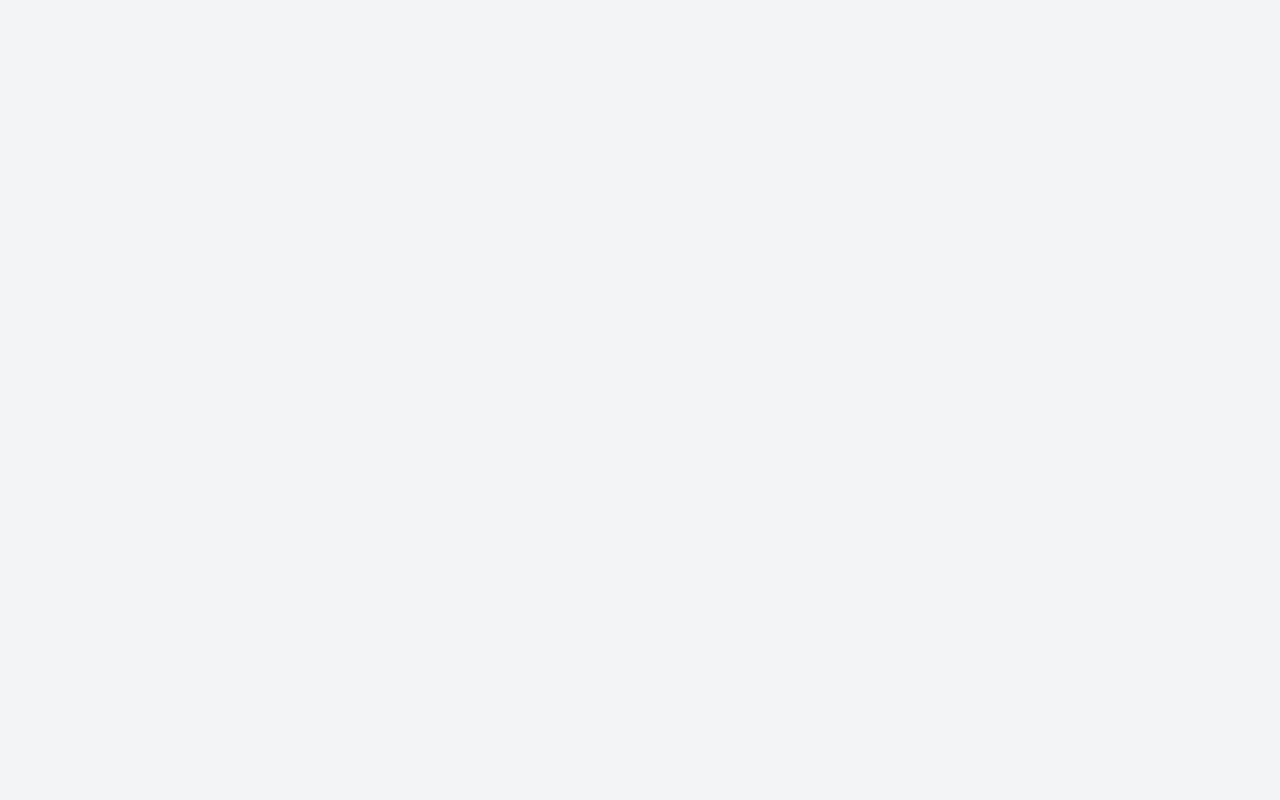
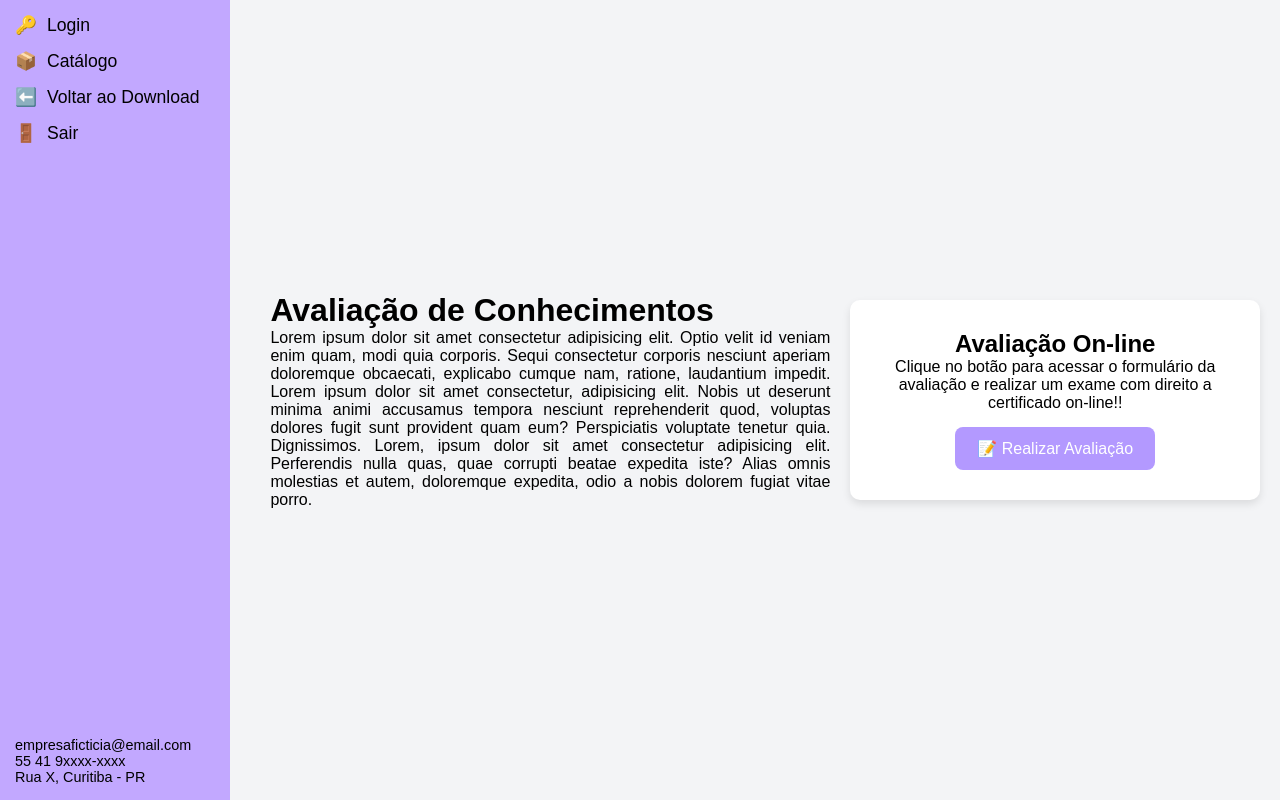
Before and after one commit to Nagel-P/ddd, a React (Create React App) app in the folder front-ddd/: page /avaliacao in a window 1280 px wide. Before the commit this address had no page. Built offline with nearby package versions, Linux system fonts and the light colour scheme; sample sign-in values are in the browser's storage.

Commit message:
tela de avaliacao, melhorias nas sidebars

```diff
--- a/front-ddd/src/App.jsx
+++ b/front-ddd/src/App.jsx
@@ -5,6 +5,7 @@ import Download from "./pages/Download";
 import Login from "./pages/Login";
 import ReLogin from "./pages/ReLogin";
 import ProtectedRoute from "./ProtectedRoute";
+import Avaliacao from "./pages/Avaliacao"; //
 
 const App = () => {
   return (
@@ -14,6 +15,7 @@ const App = () => {
         <Route path="/produto" element={<Produto />} />
         <Route path="/login" element={<Login />} />
         <Route path="/relogin" element={<ReLogin />} />
+        <Route path="/avaliacao" element={<Avaliacao />} />
 
         {/* Rota protegida para pagamento */}
         <Route
--- /dev/null
+++ b/front-ddd/src/pages/Avaliacao.jsx
@@ -0,0 +1,76 @@
+import { useEffect } from "react";
+import { useNavigate } from "react-router-dom";
+
+const Avaliacao = () => {
+  const navigate = useNavigate();
+
+  useEffect(() => {
+    const token = localStorage.getItem("token");
+    if (!token) {
+      navigate("/relogin");
+    }
+  }, [navigate]);
+
+  return (
+    <div className="container">
+      <aside className="sidebar">
+        <ul>
+          <li onClick={() => navigate("/relogin")} style={{ cursor: "pointer" }}>
+            <span>🔑</span> Login
+          </li>
+          <li onClick={() => navigate("/produto")} style={{ cursor: "pointer" }}>
+            <span>📦</span> Catálogo
+          </li>
+          <li onClick={() => navigate("/download")} style={{ cursor: "pointer" }}>
+            <span>⬅️</span> Voltar ao Download
+          </li>
+          <li
+            onClick={() => {
+              localStorage.removeItem("token");
+              window.location.href = "/relogin";
+            }}
+          >
+            <span>🚪</span> Sair
+          </li>
+        </ul>
+        <div className="contact-info">
+          <p>empresaficticia@email.com</p>
+          <p>55 41 9xxxx-xxxx</p>
+          <p>Rua X, Curitiba - PR</p>
+        </div>
+      </aside>
+
+      <main className="main-content">
+              <div className="product-descricao">
+                <h1>Avaliação de Conhecimentos</h1>
+                <p>
+                  Lorem ipsum dolor sit amet consectetur adipisicing elit. Optio velit id veniam enim
+                  quam, modi quia corporis. Sequi consectetur corporis nesciunt aperiam doloremque
+                  obcaecati, explicabo cumque nam, ratione, laudantium impedit. Lorem ipsum dolor sit amet
+                  consectetur, adipisicing elit. Nobis ut deserunt minima animi accusamus tempora nesciunt
+                  reprehenderit quod, voluptas dolores fugit sunt provident quam eum? Perspiciatis
+                  voluptate tenetur quia. Dignissimos. Lorem, ipsum dolor sit amet consectetur adipisicing
+                  elit. Perferendis nulla quas, quae corrupti beatae expedita iste? Alias omnis molestias
+                  et autem, doloremque expedita, odio a nobis dolorem fugiat vitae porro.
+                </p>
+              </div>
+
+              <div className="product-info">
+          <h1>Avaliação On-line</h1>
+          <p>
+            Clique no botão para acessar o formulário da avaliação
+            e realizar um exame com direito a certificado on-line!!
+          </p>
+          <button
+            className="button"
+            onClick={() => window.open("")}
+          >
+            📝 Realizar Avaliação
+          </button>
+        </div>
+            </main>
+    </div>
+  );
+};
+
+export default Avaliacao;
--- a/front-ddd/src/pages/Download.jsx
+++ b/front-ddd/src/pages/Download.jsx
@@ -1,27 +1,37 @@
 import { useNavigate } from "react-router-dom";
+import { useEffect } from "react";
 
 const Download = () => {
   const navigate = useNavigate();
+
+  useEffect(() => {
+    const token = localStorage.getItem("token");
+    if (!token) {
+      navigate("/relogin");
+    }
+  }, [navigate]);
 
   return (
     <div className="container">
       <aside className="sidebar">
         <ul>
-        <li onClick={() => navigate("/login")} style={{ cursor: "pointer" }}>
-          <span>📝</span> Cadastrar
-        </li>
           <li onClick={() => navigate("/relogin")} style={{ cursor: "pointer" }}>
             <span>🔑</span> Login
           </li>
           <li onClick={() => navigate("/produto")} style={{ cursor: "pointer" }}>
             <span>📦</span> Catálogo
           </li>
-        <li onClick={() => { localStorage.removeItem("token");
-            window.location.href = "/relogin"; // redireciona para login
-            }}>
+          <li onClick={() => navigate("/avaliacao")} style={{ cursor: "pointer" }}>
+            <span>⭐</span> Avaliação
+          </li>
+          <li
+            onClick={() => {
+              localStorage.removeItem("token");
+              window.location.href = "/relogin";
+            }}
+          >
             <span>🚪</span> Sair
           </li>
-
         </ul>
         <div className="contact-info">
           <p>empresaficticia@email.com</p>
--- a/front-ddd/src/pages/Pagamento.jsx
+++ b/front-ddd/src/pages/Pagamento.jsx
@@ -17,9 +17,6 @@ const Pagamento = () => {
     <div className="container">
       <aside className="sidebar">
         <ul>
-          <li onClick={() => navigate("/login")} style={{ cursor: "pointer" }}>
-            <span>📝</span> Cadastrar
-          </li>
           <li onClick={() => navigate("/relogin")} style={{ cursor: "pointer" }}>
             <span>🔑</span> Login
           </li>
--- a/front-ddd/src/pages/Produto.jsx
+++ b/front-ddd/src/pages/Produto.jsx
@@ -24,14 +24,12 @@ const Produto = () => {
     <div className="container">
       <aside className="sidebar">
         <ul>
+        <li onClick={() => navigate("/relogin")} style={{ cursor: "pointer" }}>
+            <span>🔑</span> {nomeUsuario || "Login"}
+          </li>
           <li onClick={() => navigate("/login")} style={{ cursor: "pointer" }}>
             <span>📝</span> Cadastrar
           </li>
-
-          <li onClick={() => navigate("/relogin")} style={{ cursor: "pointer" }}>
-            <span>🔑</span> {nomeUsuario || "Login"}
-          </li>
-
           <li onClick={() => navigate("/produto")} style={{ cursor: "pointer" }}>
             <span>📦</span> Catálogo
           </li>
```
Lines whose indentation alone changed are shown as unchanged.
